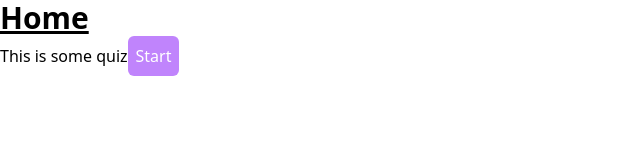
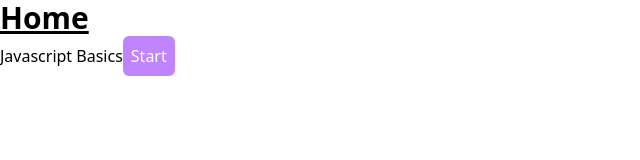
Before and after one commit to proverbed/quiz-app, a React (Vite) app: page / in a window 1280 px wide. Shown: the top 160 px of the page, without its empty margins (0-640 px from the left). Built offline with nearby package versions, Linux system fonts and the light colour scheme.

Commit message:
Update quiz details

```diff
--- a/src/pages/Home.tsx
+++ b/src/pages/Home.tsx
@@ -6,7 +6,7 @@ const Home = () => {
     <h1 className="text-3xl font-bold underline">Home</h1>
 
     <div>
-      This is some quiz
+      Javascript Basics
 
       <Link to={`/quiz/test`}>
         <button type="button" className="bg-purple-400 rounded-md hover:bg-purple-500 p-2 text-white">
```
